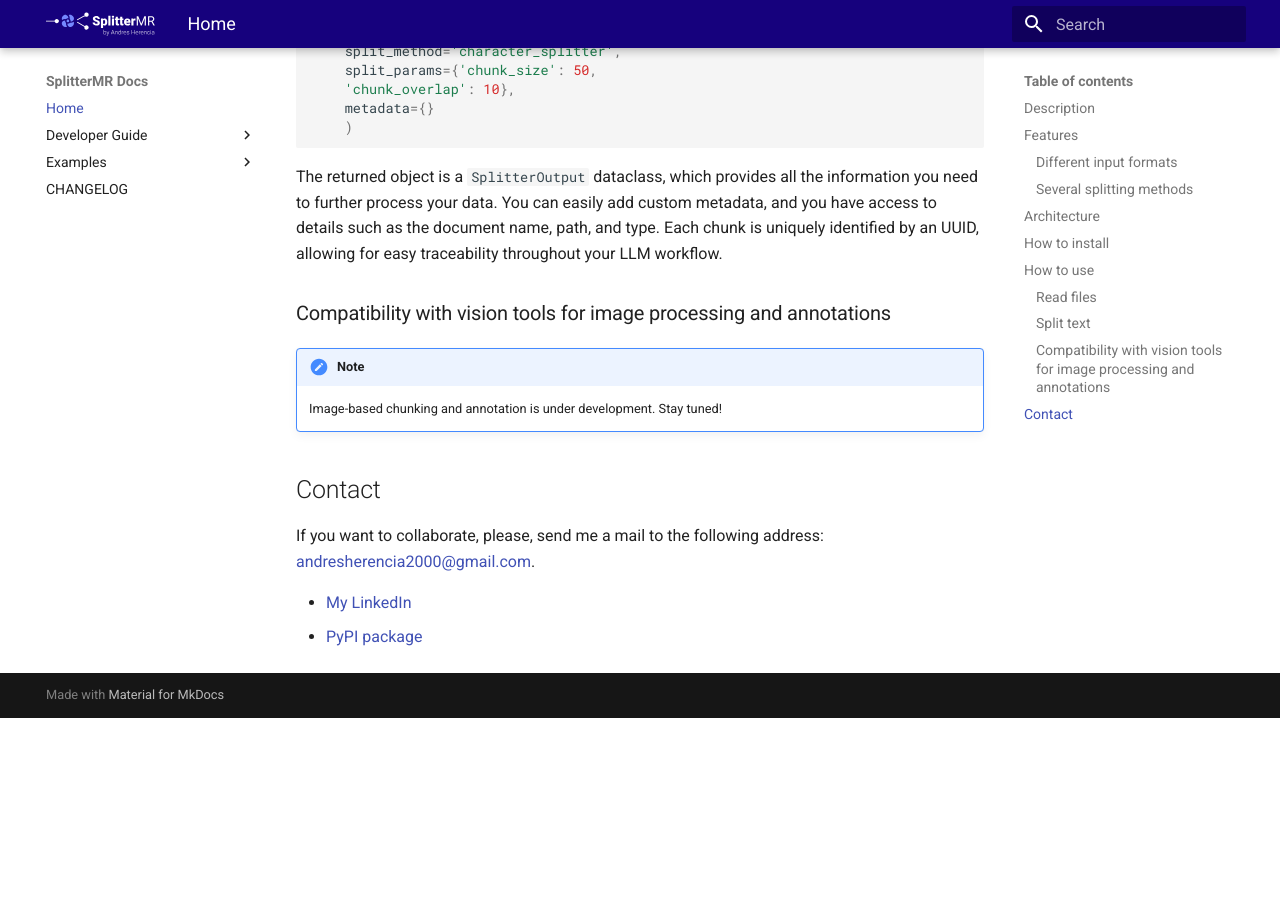
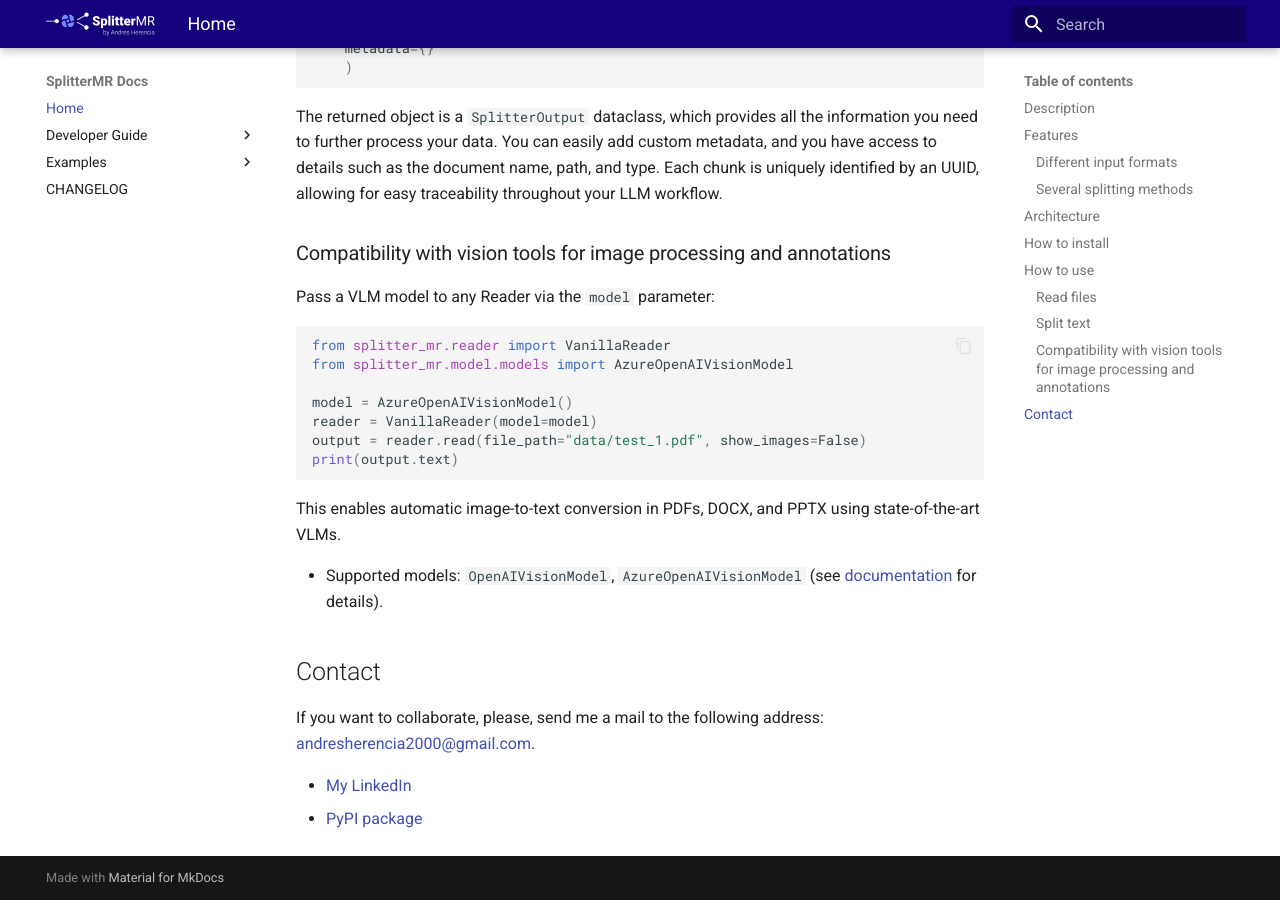
Before and after one commit to andreshere00/Splitter_MR, an MkDocs documentation site: the page built from docs/index.md, in a window 1280 px wide and 900 px high, scrolled down 5968 px. Built offline with MkDocs 1.6.1 and Material for MkDocs 9.7.7, drawn with Linux system fonts in a browser that asks for light colours; before the commit the page ends 6686 px from its top, so only the background shows below that; some of the changed text lies outside the part shown.

````diff
--- a/docs/index.md
+++ b/docs/index.md
@@ -7,12 +7,11 @@
 **SplitterMR** is a library for chunking data into convenient text blocks compatible with your LLM applications.
 
 !!! important
-    **Breaking change!**
+    **Vision Language Model (VLM) support!**
 
-    - All Readers now return `ReaderOutput` dataclass objects.
-    - All Splitters now return `SplitterOutput` dataclass objects.
-
-    You must access fields using **dot notation** (e.g., `result.text`, `result.chunks`), not as dictionary keys (`result['text']`, `result['chunks']`).
+    You can now use vision-capable models (OpenAI Vision, Azure OpenAI Vision) to extract image descriptions and OCR text during file reading.
+    Pass a VLM model to any Reader class via the `model` parameter.
+    - See [**documentation**](https://andreshere00.github.io/Splitter_MR/api_reference/model/).
 
 
 ## Features
@@ -162,9 +161,21 @@ The returned object is a `SplitterOutput` dataclass, which provides all the info
 
 ### Compatibility with vision tools for image processing and annotations
 
-!!! note
-    Image-based chunking and annotation is under development. Stay tuned!
+Pass a VLM model to any Reader via the `model` parameter:
 
+```python
+from splitter_mr.reader import VanillaReader
+from splitter_mr.model.models import AzureOpenAIVisionModel
+
+model = AzureOpenAIVisionModel()
+reader = VanillaReader(model=model)
+output = reader.read(file_path="data/test_1.pdf", show_images=False)
+print(output.text)
+```
+
+This enables automatic image-to-text conversion in PDFs, DOCX, and PPTX using state-of-the-art VLMs.
+
+- Supported models: `OpenAIVisionModel`, `AzureOpenAIVisionModel` (see [documentation](https://andreshere00.github.io/Splitter_MR/api_reference/model/) for details).
 
 ## Contact
 
````
Also changed, not shown: CHANGELOG.md (+6 -4 lines), README.md (+19 -7 lines), docs/CHANGELOG.md (+6 -4 lines), 2 other files.
